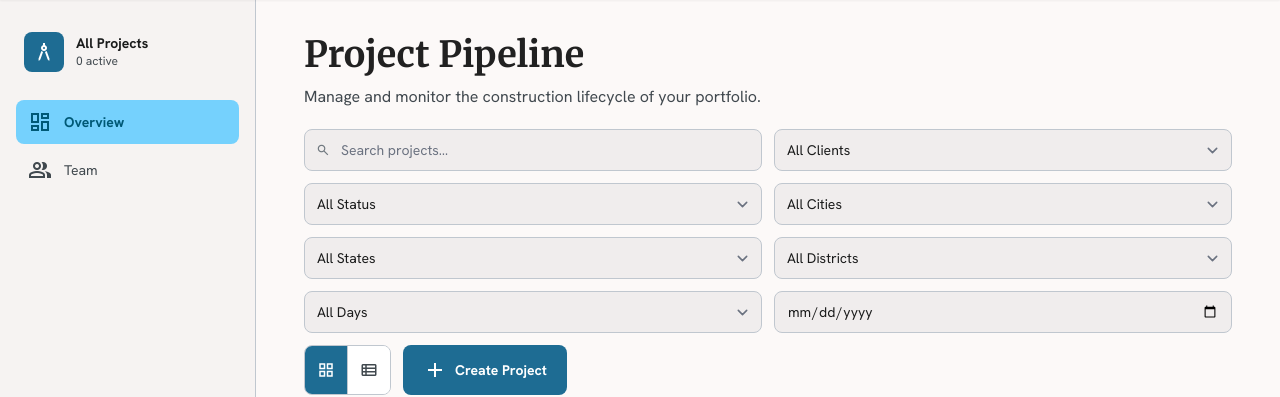
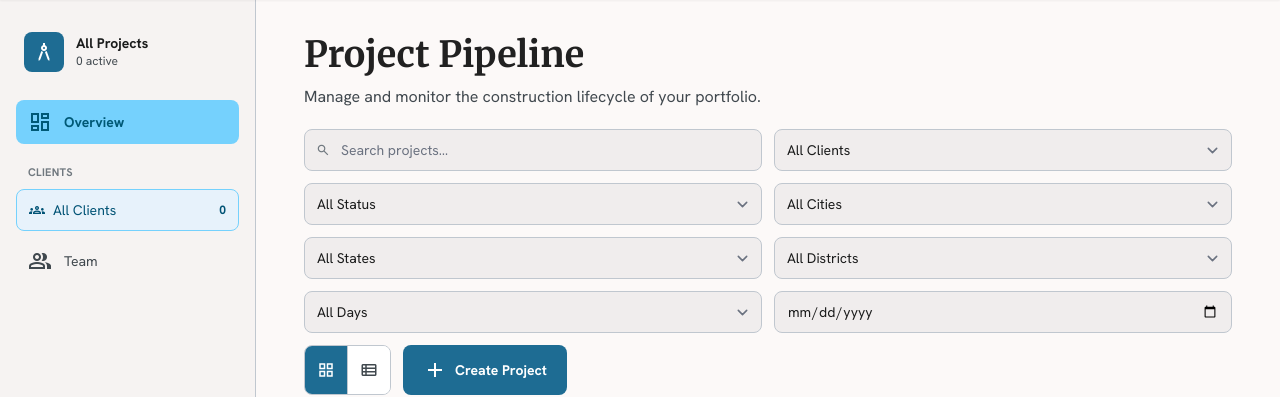
Before and after one commit to Premkumar9667/vekas_constructions, a Flask app: page /dashboard in a window 1280 px wide. Shown: the part 64-461 px from the top of the page. Run offline with Flask 3, Linux system fonts and the light colour scheme; a user stored in the database is signed in; data comes from the database, SQL or seed files in the repository; data that the repository does not hold is empty; some libraries are stand-ins or nearby versions.

Commit message:
Group dashboard projects by customer

```diff
--- a/app.py
+++ b/app.py
@@ -146,15 +146,8 @@ def ensure_project_identity_schema(cursor):
           AND TABLE_NAME = 'projects'
           AND INDEX_NAME IN ('uq_projects_company_name', 'uq_projects_contact_number')
     """)
-    existing_indexes = {row['INDEX_NAME'] for row in cursor.fetchall()}
-    try:
-        if 'uq_projects_company_name' not in existing_indexes:
-            cursor.execute("CREATE UNIQUE INDEX uq_projects_company_name ON projects (company_name)")
-        if 'uq_projects_contact_number' not in existing_indexes:
-            cursor.execute("CREATE UNIQUE INDEX uq_projects_contact_number ON projects (contact_number)")
-    except Exception:
-        # Existing duplicate legacy data can block index creation; create_project still enforces uniqueness.
-        pass
+    for row in cursor.fetchall():
+        cursor.execute(f"DROP INDEX {row['INDEX_NAME']} ON projects")
 
 
 def generate_project_code(cursor, prefix=None, year=None):
@@ -548,12 +541,23 @@ def dashboard():
         conn.close()
 
         # Enrich project data
+        customer_groups = {}
         for p in projects:
             p['storage_display'] = fmt_size(p['storage_bytes'] or 0)
             if p.get('start_date'):
                 p['start_date_display'] = p['start_date'].strftime('%b %Y')
             else:
                 p['start_date_display'] = '—'
+
+        for p in projects:
+            customer_key = (p.get('customer_name') or p.get('client_name') or '').strip()
+            if customer_key:
+                customer_groups[customer_key] = customer_groups.get(customer_key, 0) + 1
+
+        customer_groups = [
+            {'name': name, 'count': count}
+            for name, count in sorted(customer_groups.items(), key=lambda item: item[0].lower())
+        ]
 
         now = datetime.now()
         for u in team_members:
@@ -581,6 +585,7 @@ def dashboard():
                                total_users=total_users,
                                portfolio_storage=portfolio_storage,
                                team_members=team_members,
+                               customer_groups=customer_groups,
                                is_admin=is_admin)
 
     except Exception as e:
@@ -589,6 +594,7 @@ def dashboard():
                                total_projects=0, active_count=0,
                                total_users=0, portfolio_storage='0 B',
                                team_members=[],
+                               customer_groups=[],
                                is_admin=session.get('user_role') == 'admin')
 
 
@@ -609,7 +615,6 @@ def create_project():
     client_name = (data.get('clientName') or '').strip() or customer_name
     job_position = (data.get('jobPosition') or '').strip()
     contact_number = normalize_india_phone(data.get('contactNumber'))
-    contact_digits = india_phone_digits(data.get('contactNumber'))
     whatsapp_number = normalize_india_phone(data.get('whatsappNumber'))
     email_id = (data.get('emailId') or '').strip()
     address = (data.get('address') or '').strip()
@@ -641,18 +646,6 @@ def create_project():
         conn   = get_db()
         cursor = conn.cursor()
         ensure_project_identity_schema(cursor)
-        cursor.execute("SELECT id FROM projects WHERE LOWER(company_name) = LOWER(%s) LIMIT 1", (company_name,))
-        if cursor.fetchone():
-            conn.close()
-            return jsonify({'success': False, 'error': 'Company name already exists. Please use a unique company name.'}), 400
-        if contact_number:
-            cursor.execute(
-                "SELECT id FROM projects WHERE contact_number IN (%s, %s) LIMIT 1",
-                (contact_number, contact_digits)
-            )
-            if cursor.fetchone():
-                conn.close()
-                return jsonify({'success': False, 'error': 'Contact number already exists. Please use a unique contact number.'}), 400
 
         project_code, project_prefix, project_year, project_sequence = generate_project_code(cursor, project_prefix, project_year)
         cursor.execute("""
@@ -690,10 +683,6 @@ def create_project():
         })
     except pymysql.err.IntegrityError as e:
         message = str(e)
-        if 'company' in message.lower():
-            message = 'Company name already exists. Please use a unique company name.'
-        elif 'contact' in message.lower():
-            message = 'Contact number already exists. Please use a unique contact number.'
         return jsonify({'success': False, 'error': message}), 400
     except Exception as e:
         return jsonify({'success': False, 'error': str(e)}), 500
--- a/schema.sql
+++ b/schema.sql
@@ -53,8 +53,6 @@ CREATE TABLE IF NOT EXISTS projects (
     created_by  INT DEFAULT NULL,
     created_at  TIMESTAMP DEFAULT CURRENT_TIMESTAMP,
     FOREIGN KEY (created_by) REFERENCES users(id) ON DELETE SET NULL,
-    UNIQUE KEY uq_projects_company_name (company_name),
-    UNIQUE KEY uq_projects_contact_number (contact_number),
     INDEX idx_status (status),
     INDEX idx_created_by (created_by)
 );
--- a/templates/dashboard.html
+++ b/templates/dashboard.html
@@ -45,6 +45,8 @@ tailwind.config={theme:{extend:{colors:{
   .team-card:hover::before{animation:glowSweep .9s ease}
   .nav-pill-active{background:#75d1fd;color:#005976;font-weight:700}
   .nav-pill-muted{color:#40484e}
+  .customer-filter-active{background:#e7f2fb;color:#005375;border-color:#75d1fd}
+  .customer-filter-muted{color:#40484e;border-color:transparent}
   .view-toggle-active{background:#1E6C93;color:#fff}
   .view-toggle-muted{background:#fff;color:#40484e}
   .dashboard-toolbar{display:flex;align-items:center;justify-content:space-between;gap:14px;flex-wrap:wrap}
@@ -177,6 +179,24 @@ tailwind.config={theme:{extend:{colors:{
   <button type="button" id="overview-nav" onclick="showDashboardView('overview')" class="w-full flex items-center gap-3 px-3 py-2.5 rounded-lg text-sm transition-all nav-pill-active">
     <span class="material-symbols-outlined">dashboard</span> Overview
   </button>
+  <div class="pt-4">
+    <p class="px-3 mb-2 text-[11px] font-black uppercase tracking-wide text-outline">Clients</p>
+    <button type="button" onclick="setCustomerFilter('', this)" class="customer-filter-btn customer-filter-active w-full flex items-center justify-between gap-3 px-3 py-2 rounded-lg border text-sm transition-all">
+      <span class="flex items-center gap-2 min-w-0">
+        <span class="material-symbols-outlined text-base">groups</span>
+        <span class="truncate">All Clients</span>
+      </span>
+      <span class="text-xs font-bold">{{ total_projects }}</span>
+    </button>
+    <div class="mt-1 max-h-64 overflow-y-auto space-y-1 pr-1">
+      {% for customer in customer_groups %}
+      <button type="button" onclick="setCustomerFilter('{{ customer.name|lower|replace("'","\\'")|e }}', this)" class="customer-filter-btn customer-filter-muted w-full flex items-center justify-between gap-3 px-3 py-2 rounded-lg border text-sm transition-all hover:bg-surface-container-highest">
+        <span class="truncate">{{ customer.name }}</span>
+        <span class="text-xs font-bold">{{ customer.count }}</span>
+      </button>
+      {% endfor %}
+    </div>
+  </div>
   {% if is_admin %}
   <button type="button" id="team-nav" onclick="showDashboardView('team')" class="w-full flex items-center gap-3 px-3 py-2.5 rounded-lg text-sm transition-all nav-pill-muted hover:bg-surface-container-highest">
     <span class="material-symbols-outlined">group</span> Team
@@ -300,6 +320,7 @@ tailwind.config={theme:{extend:{colors:{
         <div class="project-card card-appear bg-foundation-white rounded-xl border border-outline-variant overflow-hidden hover:shadow-md transition-shadow"
              data-name="{{ p.name|lower }}"
              data-client="{{ (p.client_name or '')|lower }}"
+             data-customer="{{ (p.customer_name or p.client_name or '')|lower }}"
              data-status="{{ p.status }}"
              data-city="{{ (p.city or '')|lower }}"
              data-state="{{ (p.state or '')|lower }}"
@@ -611,7 +632,7 @@ tailwind.config={theme:{extend:{colors:{
           </div>
           <div class="form-field">
             <label for="cp-company">Company Name *</label>
-            <input id="cp-company" type="text" placeholder="Enter unique company name" required class="w-full px-4 py-3 rounded-xl border border-outline-variant bg-surface-container-lowest text-sm"/>
+            <input id="cp-company" type="text" placeholder="Enter company name" required class="w-full px-4 py-3 rounded-xl border border-outline-variant bg-surface-container-lowest text-sm"/>
           </div>
           <div class="form-field">
             <label for="cp-customer">Customer Name *</label>
@@ -834,6 +855,19 @@ document.addEventListener('click', e => {
 
 // ── Search & filter ──
 let activeTeamDays = 'all';
+let activeCustomerFilter = '';
+
+function setCustomerFilter(customer, btn) {
+  activeCustomerFilter = customer || '';
+  document.querySelectorAll('.customer-filter-btn').forEach(b => {
+    b.classList.remove('customer-filter-active');
+    b.classList.add('customer-filter-muted');
+  });
+  btn?.classList.add('customer-filter-active');
+  btn?.classList.remove('customer-filter-muted');
+  showDashboardView('overview');
+  filterProjects();
+}
 
 function showDashboardView(view) {
   if (view === 'team' && !document.getElementById('team-section')) {
@@ -909,6 +943,7 @@ function filterProjects() {
     const created = createdDate ? new Date(`${createdDate}T00:00:00`) : null;
     const nameMatch   = !q  || c.dataset.name.includes(q) || (c.dataset.client || '').includes(q);
     const clientMatch = !client || c.dataset.client === client;
+    const customerMatch = !activeCustomerFilter || c.dataset.customer === activeCustomerFilter;
     const statusMatch = !st || c.dataset.status === st;
     const cityMatch = !city || c.dataset.city === city;
     const stateMatch = !state || c.dataset.state === state;
@@ -927,7 +962,7 @@ function filterProjects() {
       dayMatch = false;
     }
 
-    const show = nameMatch && clientMatch && statusMatch && cityMatch && stateMatch && districtMatch && dayMatch;
+    const show = nameMatch && clientMatch && customerMatch && statusMatch && cityMatch && stateMatch && districtMatch && dayMatch;
     c.style.display = show ? '' : 'none';
     if (show) visible++;
   });
```
